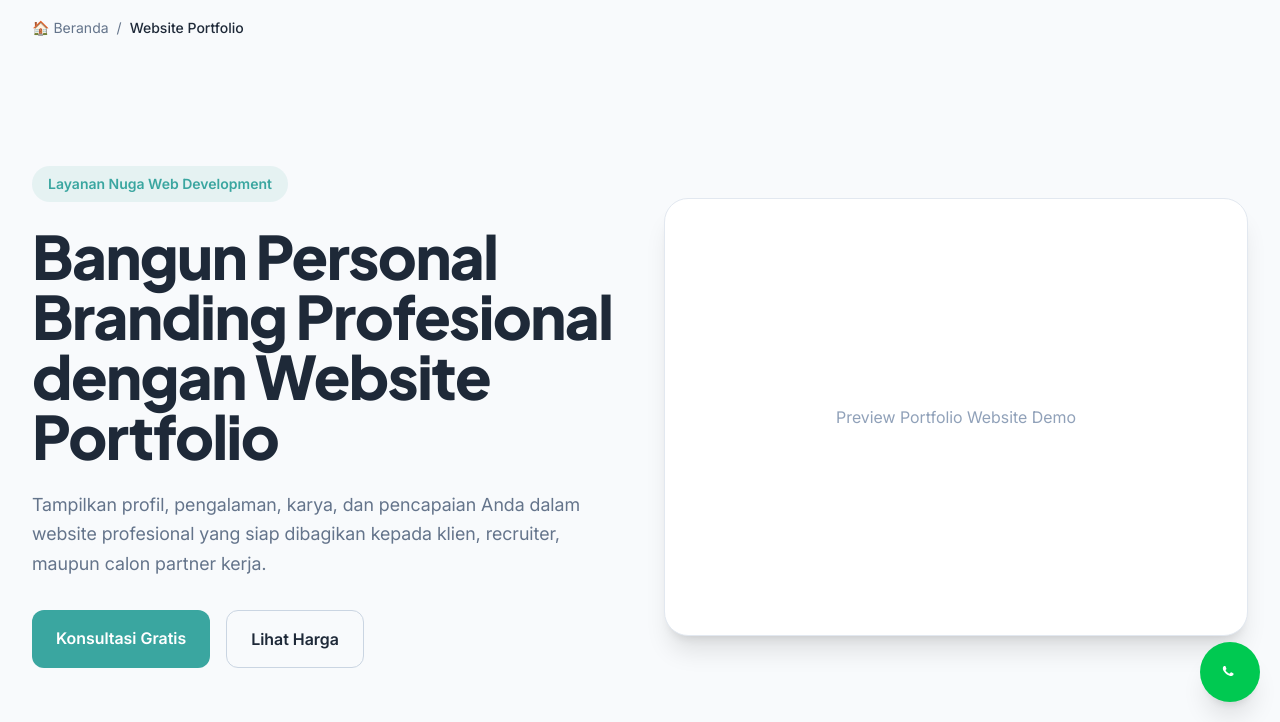
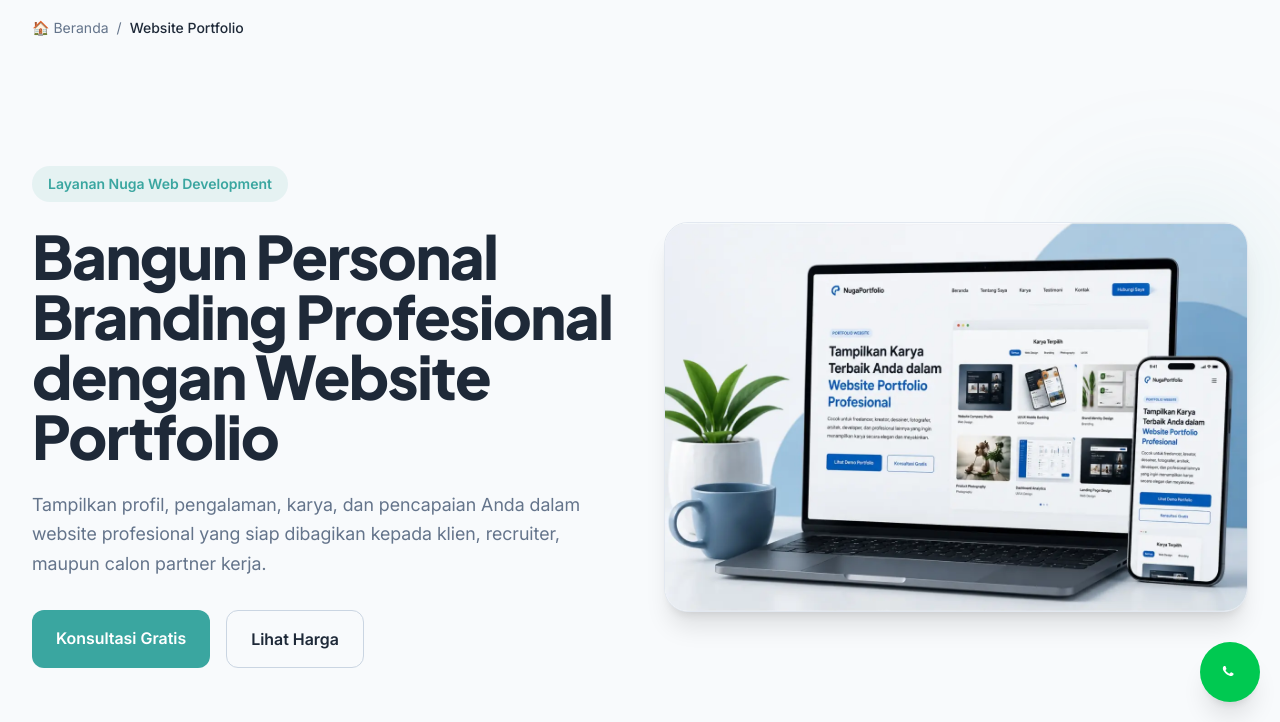
Before and after one commit to GandaPd/nugadev-v2, a website with bundled scripts: page public/layanan/portfolio-website/index.html in a window 1280 px wide. Shown: the part 78-800 px from the top of the page. Built offline with nearby package versions, Linux system fonts and the light colour scheme.

Commit message:
Refactor code structure for improved readability and maintainability

```diff
--- a/public/layanan/portfolio-website/index.html
+++ b/public/layanan/portfolio-website/index.html
@@ -349,7 +349,7 @@
 
               <div class="mt-8 flex flex-wrap gap-4">
                 <a
-                  href="https://wa.me/6285265605782?text=Halo%20Nuga,%20saya%20tertarik%20dengan%20layanan%20Landing%20Page."
+                  href="https://wa.me/6285265605782?text=Halo%20Nuga,%20saya%20tertarik%20dengan%20layanan%20Website%20Portfolio."
                   target="_blank"
                   rel="noopener noreferrer"
                   class="rounded-xl bg-primary px-6 py-4 font-semibold text-white"
@@ -367,14 +367,22 @@
             </div>
 
             <div>
-              <div
-                class="aspect-[4/3] rounded-3xl border border-slate-200 bg-white shadow-xl"
-              >
+              <div class="relative">
+                <!-- Decorative Background -->
                 <div
-                  class="flex h-full items-center justify-center text-slate-400"
-                >
-                  Preview Portfolio Website Demo
-                </div>
+                  class="absolute -top-6 -right-6 h-48 w-48 rounded-full bg-primary/10 blur-3xl"
+                ></div>
+
+                <!-- Hero Image -->
+                <img
+                  src="/assets/images/services/portfolio-website-hero.webp"
+                  alt="Website Portfolio Profesional"
+                  width="1280"
+                  height="854"
+                  fetchpriority="high"
+                  decoding="async"
+                  class="relative w-full rounded-3xl border border-slate-200 bg-white shadow-xl object-cover transition duration-500 hover:scale-[1.02]"
+                />
               </div>
             </div>
           </div>
```
Also changed, not shown: public/layanan/company-profile/index.html (+13 -7 lines), public/layanan/landing-page/index.html (+9 -6 lines), src/pages/company-profile.html (+13 -7 lines), src/pages/landing-page.html (+9 -6 lines), src/pages/portfolio-website.html (+16 -8 lines), public/assets/images/services/company-profile-hero.webp (added), public/assets/images/services/portfolio-website-hero.webp (added), public/css/output.css.
